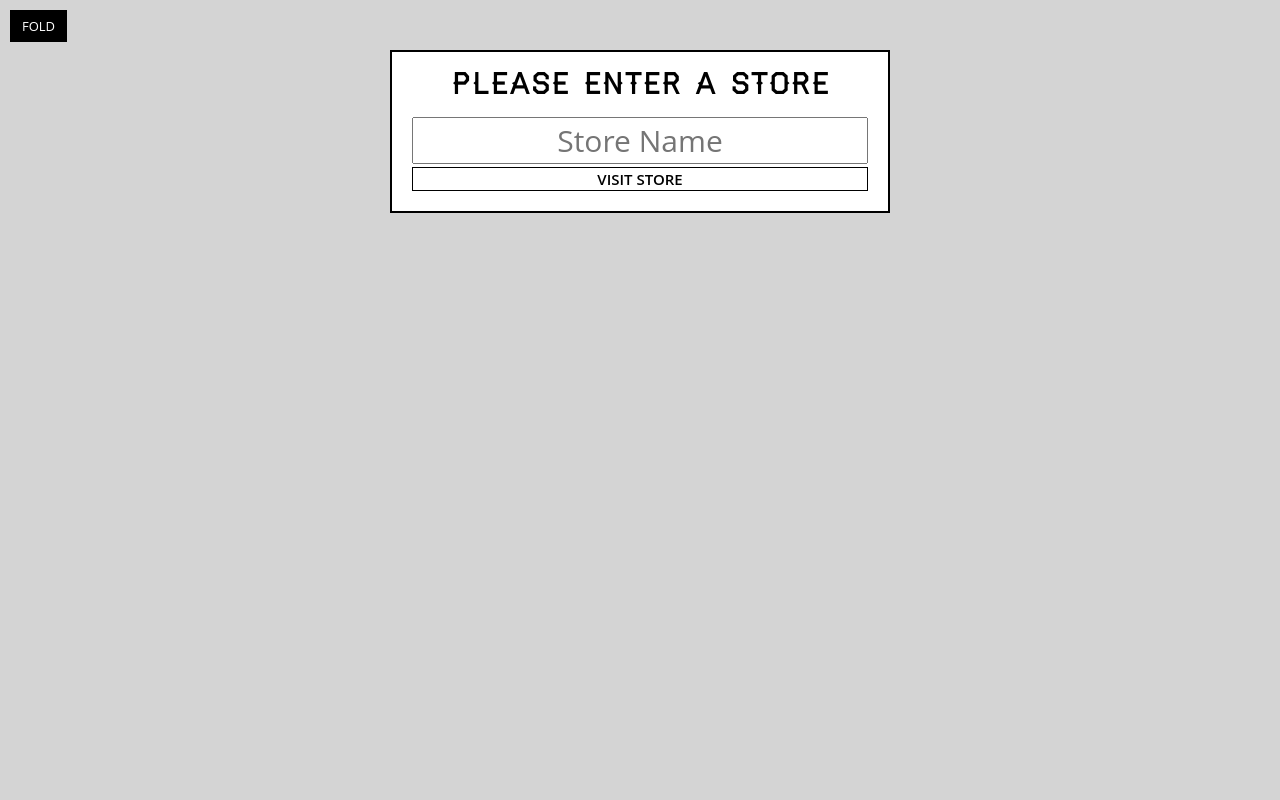
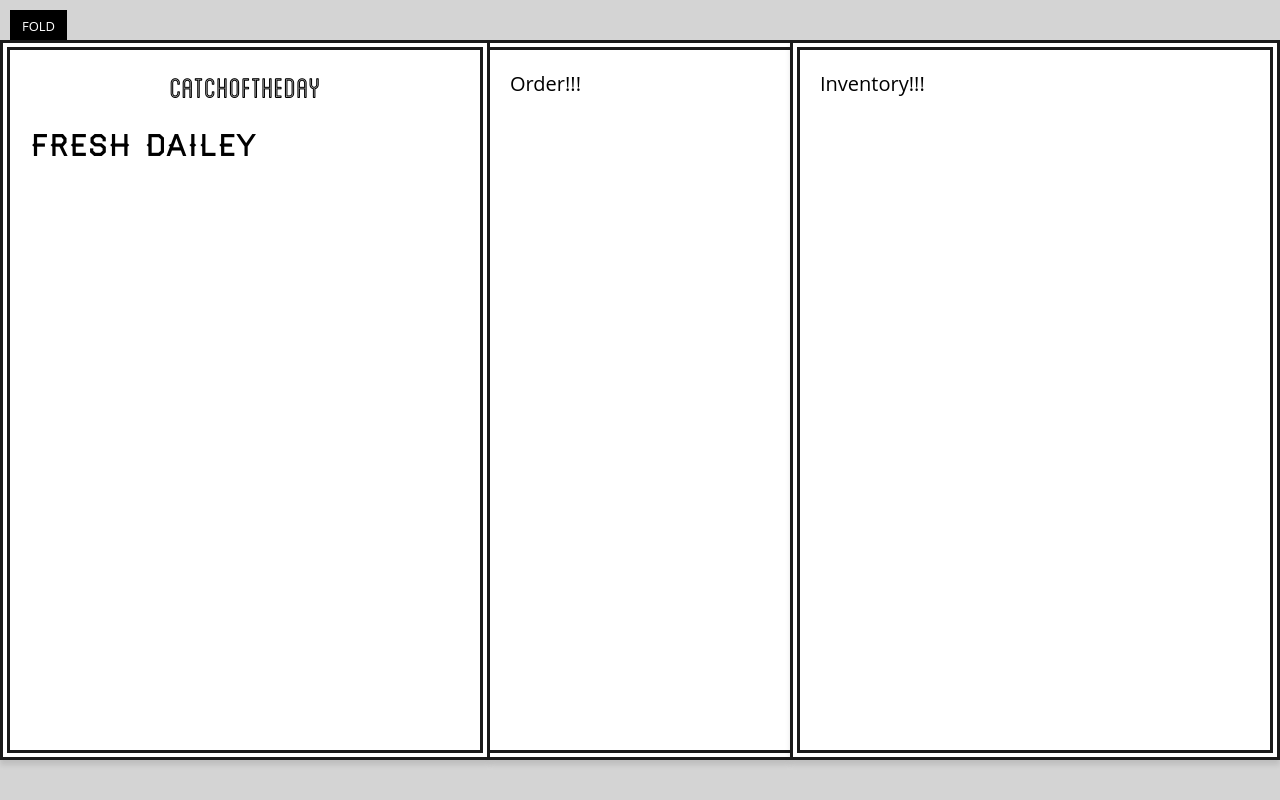
Before and after one commit to AndrewSimons3/reactPractice, a React (Create React App) app in the folder catch-of-the-day/: page / in a window 1280 px wide. Built offline with nearby package versions, Linux system fonts and the light colour scheme.

Commit message:
order inventory app components added

```diff
--- /dev/null
+++ b/catch-of-the-day/src/components/App.js
@@ -0,0 +1,22 @@
+import React from "react";
+import Header from './Header';
+import Order from './Order';
+import Inventory from './Inventory';
+
+class App extends React.Component {
+  render() {
+    return (
+      <div className="catch-of-the-day">
+        <div className="menu">
+          <Header />
+        </div>
+        <Order />
+        <Inventory />
+
+      </div>
+
+    )
+  }
+}
+
+export default App;
--- /dev/null
+++ b/catch-of-the-day/src/components/Header.js
@@ -0,0 +1,24 @@
+import React from 'react';
+
+class Header extends React.Component {
+  render() {
+    return (
+      <header className="Top">
+        <h1>Catch
+          <span className="ofThe">
+            <span className="Of">Of</span>
+            <span className="the">the</span>
+          </span>
+          Day
+        </h1>
+        <h3 classname="tagline">
+          <span>Fresh Dailey</span>
+        </h3>
+      </header>
+
+
+    )
+  }
+}
+
+export default Header;
--- /dev/null
+++ b/catch-of-the-day/src/components/Inventory.js
@@ -0,0 +1,13 @@
+import React from 'react';
+
+class Inventory extends React.Component {
+  render() {
+    return (
+      <div className="Inventory">
+        Inventory!!!
+      </div>
+    )
+  }
+}
+
+export default Inventory;
--- /dev/null
+++ b/catch-of-the-day/src/components/Order.js
@@ -0,0 +1,15 @@
+import React from 'react';
+
+class Order extends React.Component {
+  render() {
+    return (
+      <div className="order">
+        Order!!!
+      </div>
+
+
+    )
+  }
+}
+
+export default Order;
--- a/catch-of-the-day/src/index.js
+++ b/catch-of-the-day/src/index.js
@@ -1,7 +1,8 @@
 import React from 'react';
 import { render } from 'react-dom';
 import StorePicker from './components/StorePicker';
+import App from './components/App';
 import "./css/style.css";
 
 
-render(<StorePicker />, document.querySelector('#main'));
+render(<App />, document.querySelector('#main'));
```
